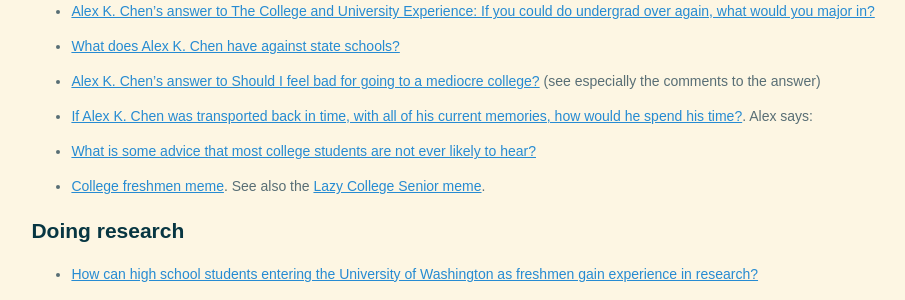
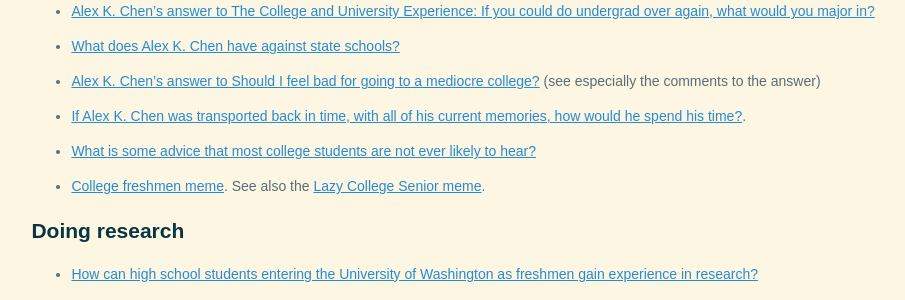
Before and after one commit to riceissa/riceissa.github.io, a Jekyll site: the page built from uw/resources.md, in a window 1280 px wide and 900 px high, scrolled down 593 px. Shown: the part 152-452 px from the top of the window, without its empty margins (103-1008 px from the left). Built offline with Jekyll 4.4.1, drawn with Linux system fonts in a browser that asks for light colours; Markdown is read by kramdown in place of the engine named in the settings; comment, search, counter and statistics services are not loaded.

Commit message:
remove fragment

```diff
--- a/uw/resources.md
+++ b/uw/resources.md
@@ -56,7 +56,7 @@ Find these [here](https://www.washington.edu/about/accreditation/noflyouts.html)
 
 - [Alex K. Chen’s answer to Should I feel bad for going to a mediocre college?](https://www.quora.com/Should-I-feel-bad-for-going-to-a-mediocre-college/answer/Alex-K-Chen) (see especially the comments to the answer)
 
-- [If Alex K. Chen was transported back in time, with all of his current memories, how would he spend his time?](https://www.quora.com/If-Alex-K-Chen-was-transported-back-in-time-with-all-of-his-current-memories-how-would-he-spend-his-time). Alex says:
+- [If Alex K. Chen was transported back in time, with all of his current memories, how would he spend his time?](https://www.quora.com/If-Alex-K-Chen-was-transported-back-in-time-with-all-of-his-current-memories-how-would-he-spend-his-time).
 
 - [What is some advice that most college students are not ever likely to hear?](https://www.quora.com/The-College-and-University-Experience/What-is-some-advice-that-most-college-students-are-not-ever-likely-to-hear)
 
```
